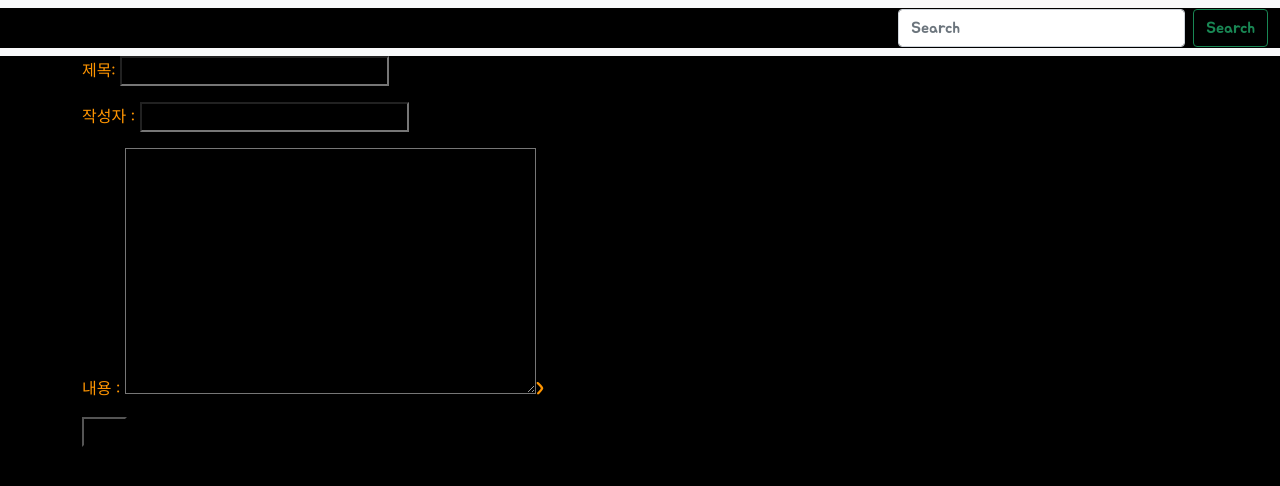
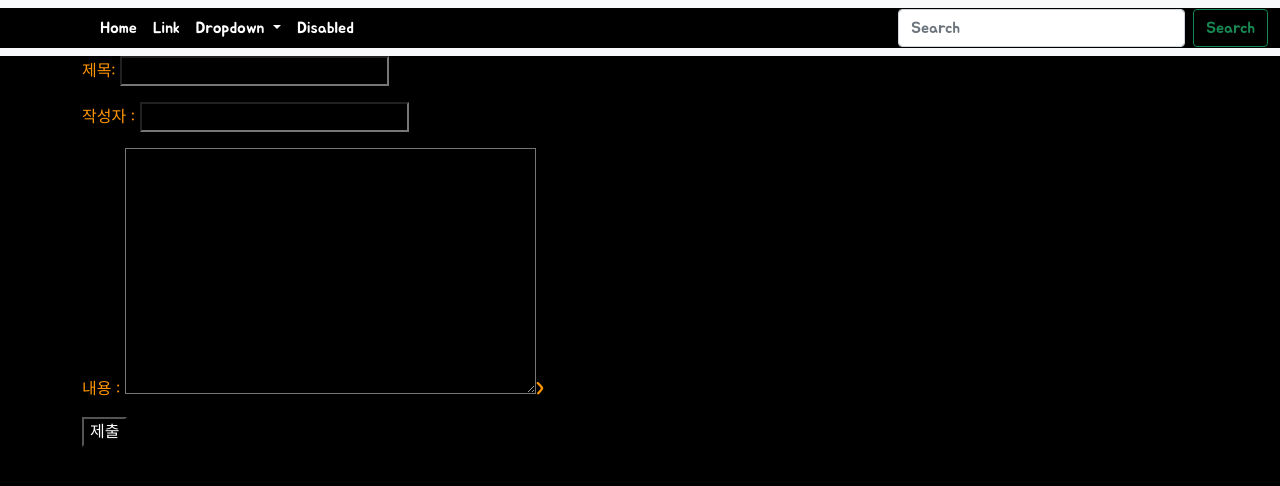
Before and after one commit to Claire-art/dgulion_10th, a Django app: template main/templates/main/new.html in a window 1280 px wide. Shown: the top 486 px of the page. Run offline with Django 3.2, Linux system fonts and the light colour scheme; the template is opened without the code that fills it, so the values that code supplies are empty.

Commit message:
4번째 세션 자료입니다

```diff
--- a/basic/static/css/project.css
+++ b/basic/static/css/project.css
@@ -16,7 +16,7 @@ body {
     background-color: black;
 }
 
-h1 {
+.jua {
     font-size: 36px;
     font-weight: bold;
     font-style: italic;
@@ -29,7 +29,7 @@ h1 {
     transform: translate(0% , 0%);
 }
 
-h1::before {
+.jua::before {
     content: "멋사 10기 한주아 자기소개";
     position: absolute;
     top: 0;
--- a/basic/templates/shared/_navbar.html
+++ b/basic/templates/shared/_navbar.html
@@ -9,24 +9,24 @@
       <div class="collapse navbar-collapse" id="navbarSupportedContent">
         <ul class="navbar-nav me-auto mb-2 mb-lg-0">
           <li class="nav-item">
-            <a class="nav-link active" aria-current="page" href="#">Home</a>
+            <a class="nav-link active" aria-current="page" href="http://127.0.0.1:8000/" style="color: white;">Home</a>
           </li>
           <li class="nav-item">
-            <a class="nav-link" href="#">Link</a>
+            <a class="nav-link" href="#" style="color: white;">Link</a>
           </li>
           <li class="nav-item dropdown">
-            <a class="nav-link dropdown-toggle" href="#" id="navbarDropdown" role="button" data-bs-toggle="dropdown" aria-expanded="false">
+            <a class="nav-link dropdown-toggle" href="#" id="navbarDropdown" role="button" data-bs-toggle="dropdown" aria-expanded="false" style="color: white;">
               Dropdown
             </a>
             <ul class="dropdown-menu" aria-labelledby="navbarDropdown">
-              <li><a class="dropdown-item" href="#">Action</a></li>
-              <li><a class="dropdown-item" href="#">Another action</a></li>
+              <li><a class="dropdown-item" href="#" style="color: white;">Action</a></li>
+              <li><a class="dropdown-item" href="#" style="color: white;">Another action</a></li>
               <li><hr class="dropdown-divider"></li>
-              <li><a class="dropdown-item" href="#">Something else here</a></li>
+              <li><a class="dropdown-item" href="#" style="color: white;">Something else here</a></li>
             </ul>
           </li>
           <li class="nav-item">
-            <a class="nav-link disabled">Disabled</a>
+            <a class="nav-link disabled" style="color: white;">Disabled</a>
           </li>
         </ul>
         <form class="d-flex">
--- a/main/models.py
+++ b/main/models.py
@@ -11,8 +11,11 @@ class Post(models.Model) :
     pub_data = models.DateTimeField()
     body = models.TextField()
 
+
+'''
     def __str__(self):
         return self.title
 
     def summary(self):
         return self.body[:20]
+'''
--- a/main/templates/main/new.html
+++ b/main/templates/main/new.html
@@ -5,10 +5,10 @@
 
 <form action="{%url 'create'%}" method="post">
     {%csrf_token%}
-    <p>제목: <input type="text" name = 'title'></p>
-    <p>작성자 : <input type="text" name="writer"></p>
-    <p>내용 : <textarea type = 'text' name="body" id = "" cols = '30' rows = '10'></textarea>></p>
-    <button type="submit">제출</button>
+    <p>제목: <input type="text" name = 'title' style="color: white;"></p>
+    <p>작성자 : <input type="text" name="writer" style="color: white;"></p>
+    <p>내용 : <textarea type = 'text' name="body" id = "" cols = '30' rows = '10' style="color: white;"></textarea>></p>
+    <button type="submit" style="color: white;">제출</button>
 </form>
 
 {% endblock %}
```
Also changed, not shown: main/templates/main/detail.html (+4 -4 lines), main/templates/main/mainpage.html (+6 -5 lines).
